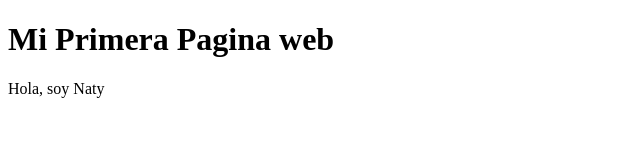
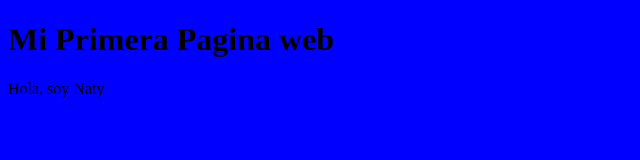
Before and after one commit to marete35/MiPrimeraPagina, a plain HTML site: page index.html in a window 1280 px wide. Shown: the whole page, without its empty margins (0-640 px from the left). Drawn offline with Linux system fonts and the light colour scheme.

Commit message:
Enlazo archivo css

```diff
--- a/css/styles.css
+++ b/css/styles.css
@@ -0,0 +1,3 @@
+body{
+    background-color: blue;
+}
--- a/index.html
+++ b/index.html
@@ -3,6 +3,7 @@
 <head>
     <meta charset="UTF-8">
     <meta name="viewport" content="width=device-width, initial-scale=1.0">
+    <link rel="stylesheet" href="css/styles.css">
     <title>Document</title>
 </head>
 <body>
```
